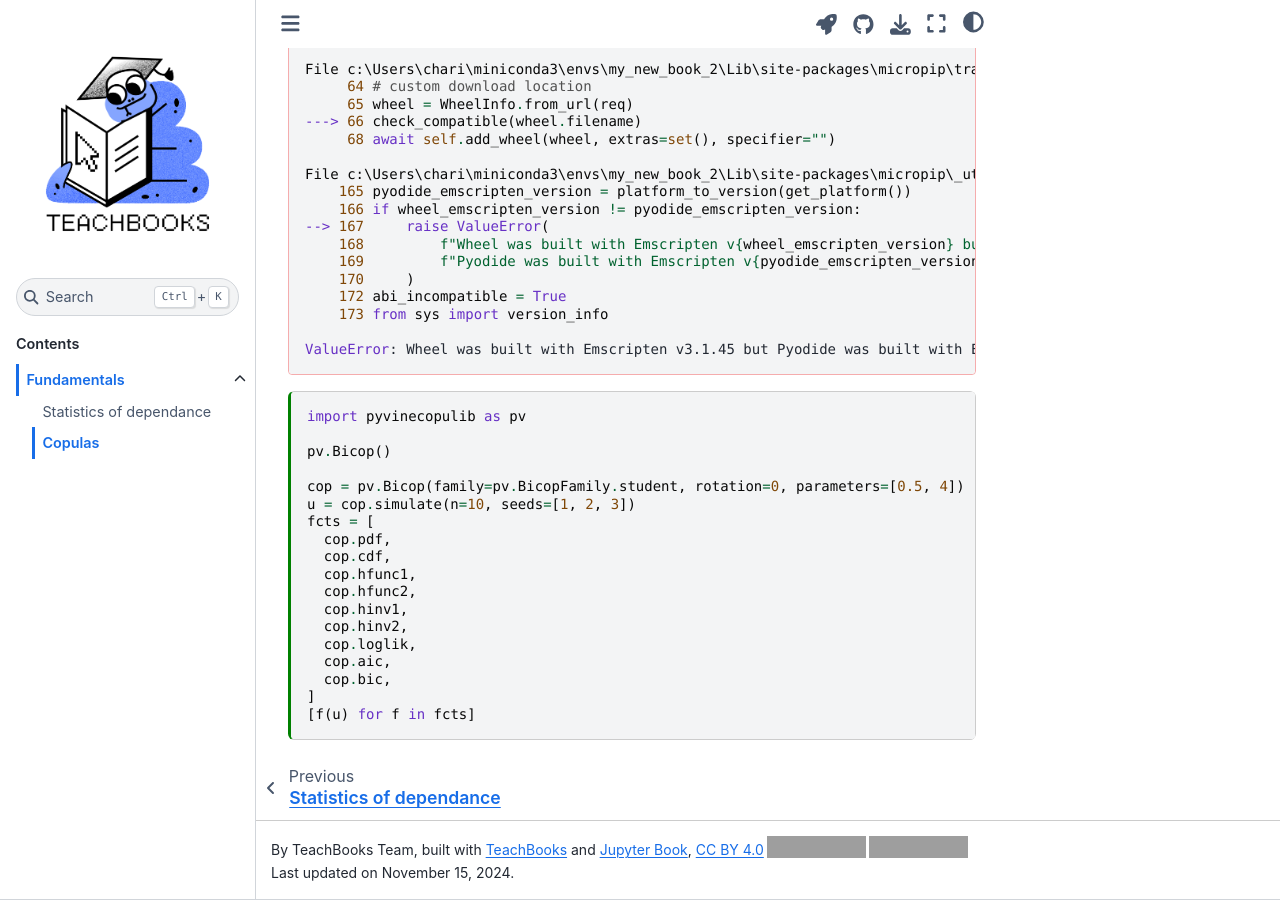
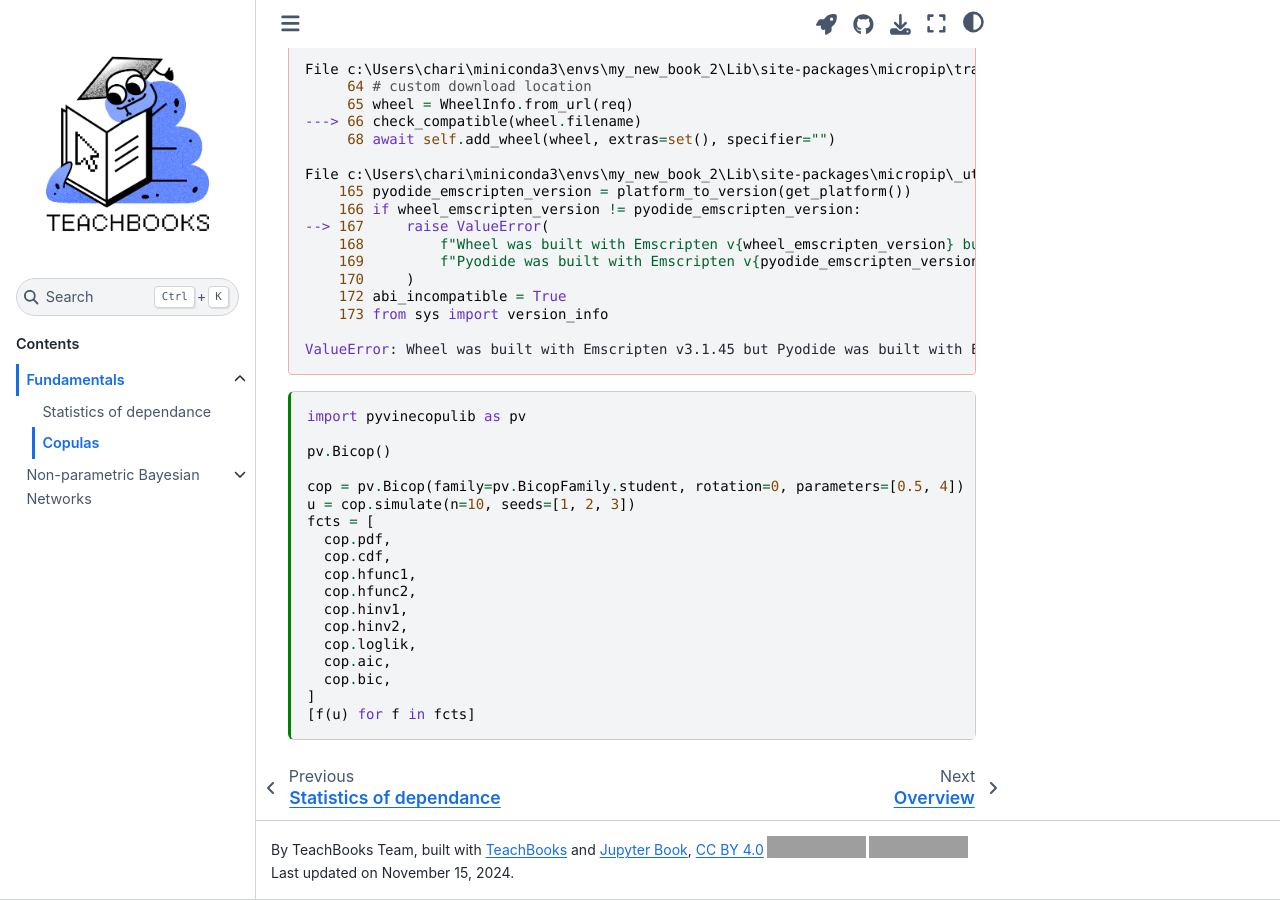
Before and after one commit to char998/Copulas-and-Bayesian-Networks, a Jupyter Book: the page built from book/fundamentals/Copulas.ipynb, in a window 1280 px wide and 900 px high, scrolled down 806 px. Built offline with Jupyter Book 1.0.4 settings and Sphinx 7.4.7 and the Sphinx Book theme 1.1.4, drawn with Linux system fonts in a browser that asks for light colours; pages that are not in the unit, such as notebooks, are missing from menus; comment, search, counter and statistics services are not loaded; part of the change alters nothing that is shown; grey boxes are pictures that could not be loaded.

```diff
--- a/book/_toc.yml
+++ b/book/_toc.yml
@@ -8,7 +8,7 @@ parts:
         sections:
           - file: fundamentals/Correlation and Covariance.ipynb
           - file: fundamentals/Copulas.ipynb
-      - file: some_content/overview.md
+      - file: fundamentals/overview.md
         title: Non-parametric Bayesian Networks
         sections:
          - file: opening.md
```
